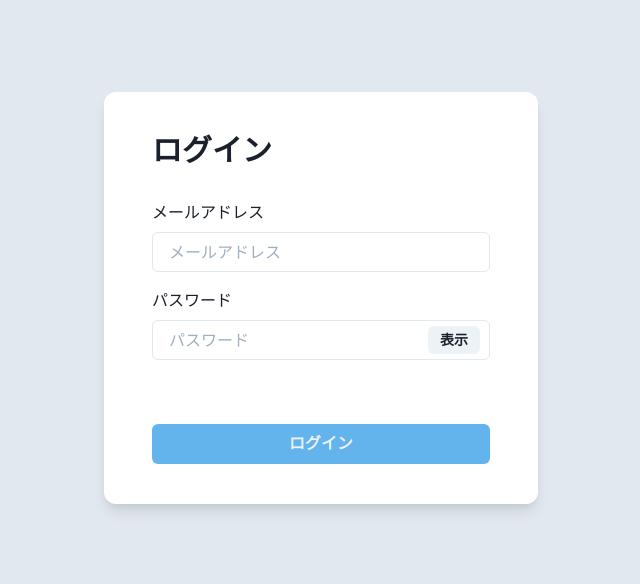
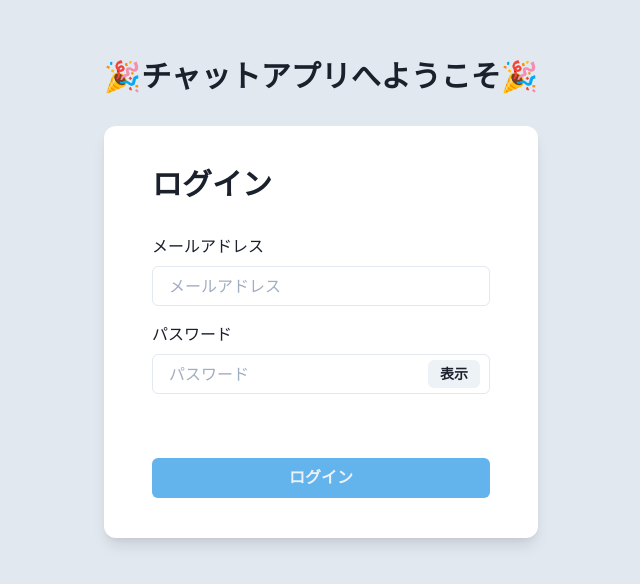
Before and after one commit to GrowUp-Haruno/react-firebase-auth, a React (Create React App) app: page / in a window 1280 px wide. Shown: the part 102-686 px from the top of the page, without its empty margins (319-959 px from the left). Built offline with nearby package versions, Linux system fonts and the light colour scheme; no server answers.

Commit message:
画面を装飾

```diff
--- a/src/components/SignIn.tsx
+++ b/src/components/SignIn.tsx
@@ -3,13 +3,13 @@ import { useSignIn } from './hooks/useSignIn';
 import { AcountUserTypes } from './types/typeSign';
 import { FormInterfase } from '../interface/FormInterfase';
 import Card from '../atoms/Card';
-import { Stack } from '@chakra-ui/react';
+import { Stack, Heading } from '@chakra-ui/react';
 
 export const SignIn: FC = memo(() => {
   const { inputValueState, buttonState, handleChangeObjectState, handleSubmit } = useSignIn();
   return (
     <Stack spacing={8} mx={'auto'} maxW={'lg'} py={12} px={6}>
-
+      <Heading fontSize="3xl">🎉チャットアプリへようこそ🎉</Heading>
       <Card>
         <FormInterfase<AcountUserTypes>
           formTitle="ログイン"
```
